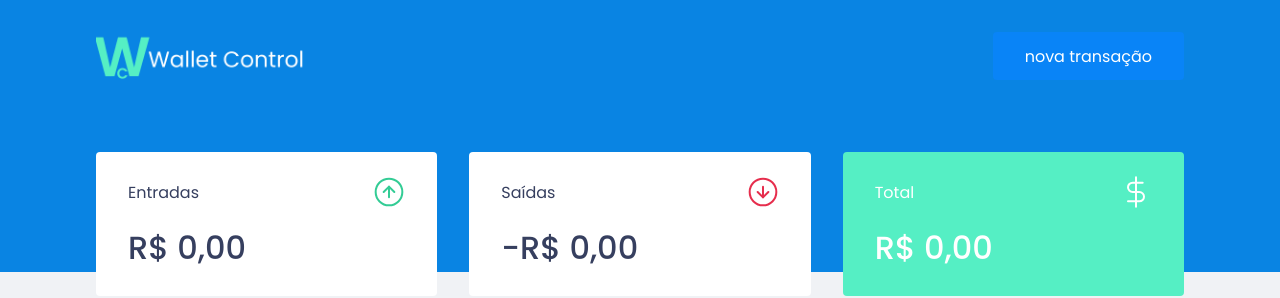
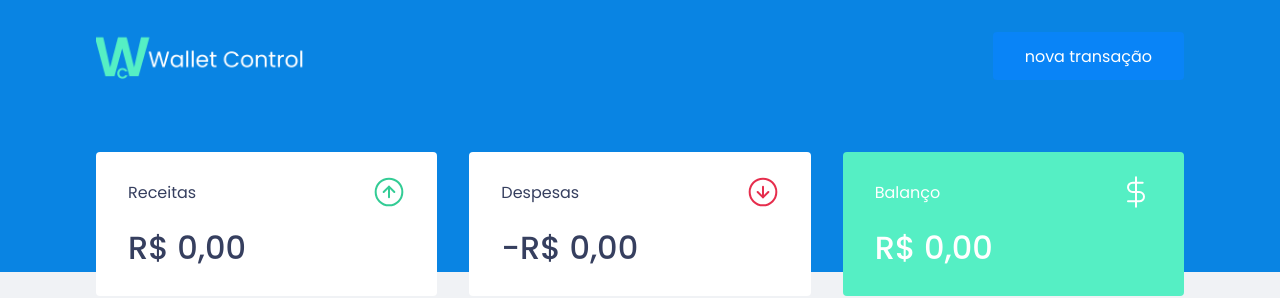
Before and after one commit to Djaysson/Wallet-Control, a React (Create React App) app: page / in a window 1280 px wide. Shown: the top 298 px of the page. Built offline with nearby package versions, Linux system fonts and the light colour scheme; no server answers; what miragejs would draw is missing.

Commit message:
Refactoring the files and updating the readme.md

```diff
--- a/src/components/NewTransactionModal/index.tsx
+++ b/src/components/NewTransactionModal/index.tsx
@@ -78,7 +78,7 @@ export function NewTransitionModal({
             activeColor={"green"}
           >
             <img src={incomeImg} alt="Entry" />
-            <span>Entrada</span>
+            <span>Receita</span>
           </RadioBox>
           <RadioBox
             type="button"
@@ -89,7 +89,7 @@ export function NewTransitionModal({
             activeColor={"red"}
           >
             <img src={outcomeImg} alt="Output" />
-            <span>Saida</span>
+            <span>Despesa</span>
           </RadioBox>
         </TransactionTypeContainer>
 
--- a/src/components/Summary/index.tsx
+++ b/src/components/Summary/index.tsx
@@ -31,7 +31,7 @@ export function Summary() {
     <Container>
       <div>
         <header>
-          <p>Entradas</p>
+          <p>Receitas</p>
           <img src={incomeImg} alt="Entries" />
         </header>
         <strong>
@@ -43,7 +43,7 @@ export function Summary() {
       </div>
       <div>
         <header>
-          <p>Saídas</p>
+          <p>Despesas</p>
           <img src={outcomeImg} alt="Exits" />
         </header>
         <strong>
@@ -56,7 +56,7 @@ export function Summary() {
       </div>
       <div className="highlight-background">
         <header>
-          <p>Total</p>
+          <p>Balanço</p>
           <img src={totalImg} alt="Final amount" />
         </header>
         <strong>
```
Also changed, not shown: src/assets/macprojeto.png (added), 1 other file (tests, documents, lock files or other folders).
